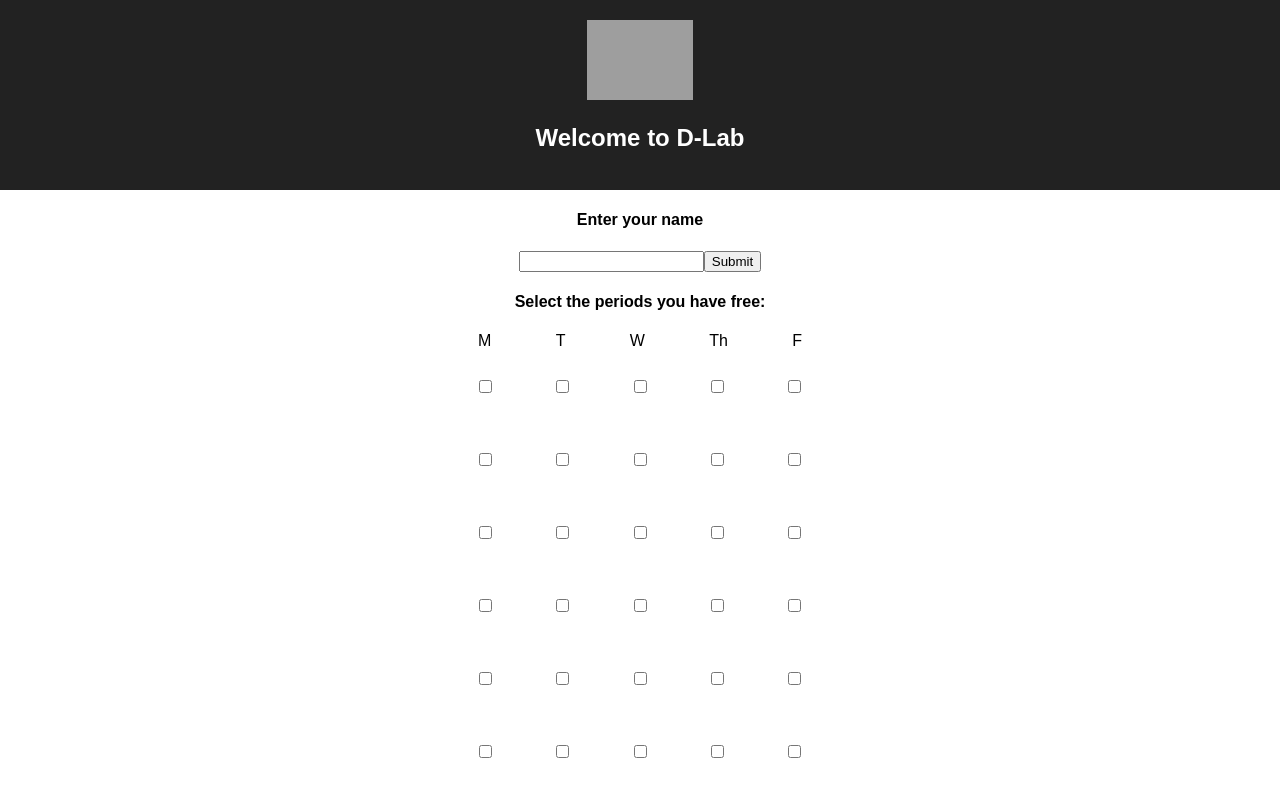
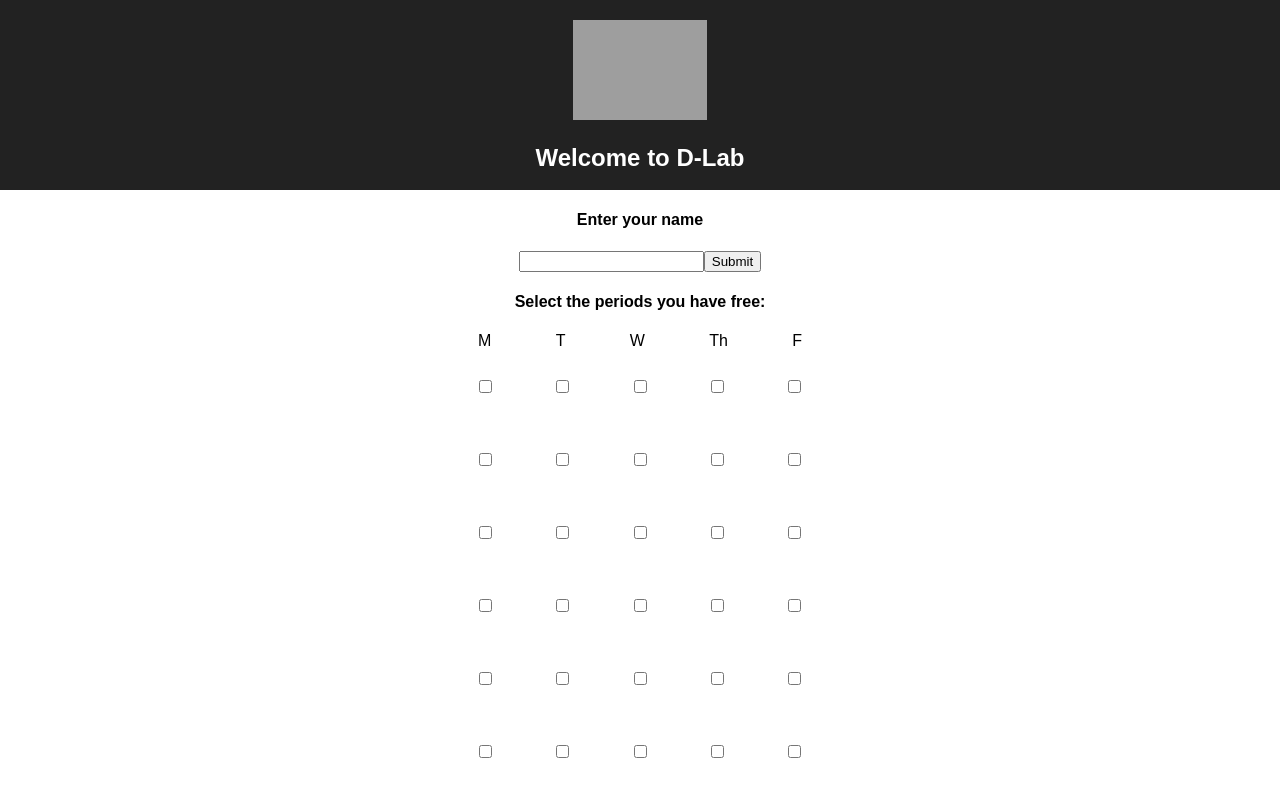
Before and after one commit to lkamshad/dlab, a React (Create React App) app: page / in a window 1280 px wide. Shown: the top 800 px of the page. Built offline with nearby package versions, Linux system fonts and the light colour scheme; grey boxes are pictures that could not be loaded.

Commit message:
fixing logo

```diff
--- a/src/App.css
+++ b/src/App.css
@@ -3,7 +3,7 @@
 }
 
 .App-logo {
-  height: 80px;
+  height: 100px;
 }
 
 .App-header {
--- a/src/App.js
+++ b/src/App.js
@@ -93,7 +93,7 @@ submit = () => {
         <h4> Select the periods you have free:</h4>
         {daysList}
         {boxes}
-
+        {this.state.myName}
         <p> My free periods are:
         {this.state.myFrees}
 
```
